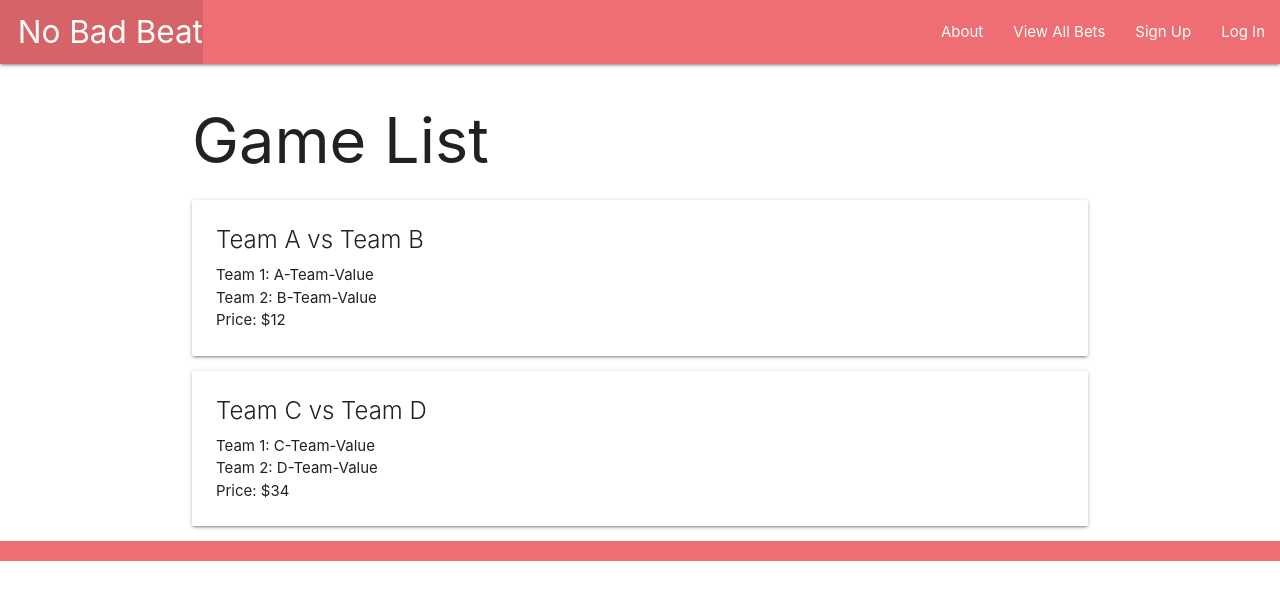
After one commit to Codybones101/no_bad_beat, a Django app: page /bets/ in a window 1280 px wide. The commit adds this page. Shown: the top 600 px of the page. Run offline with Django 4.2, Linux system fonts and the light colour scheme.

Commit message:
bets_index made

```diff
--- a/main_app/templates/base.html
+++ b/main_app/templates/base.html
@@ -21,8 +21,10 @@
         </ul>
         <ul class="right">
           <li><a href="/about">About</a></li>
+          <li><a href="/bets">View All Bets</a></li>
           {% if user.is_authenticated %}
           <li><a href="{% url 'logout' %}">Log Out</a></li>
+          <li><a href="/user">'User'=no paths yet</a></li>
           {% else %}
           <li><a href="{% url 'signup' %}">Sign Up</a></li>
           <li><a href="{% url 'login' %}">Log In</a></li>
--- /dev/null
+++ b/main_app/templates/bets/index.html
@@ -0,0 +1,17 @@
+{% extends 'base.html' %}
+
+{% block content %}
+<h1>Game List</h1>
+
+{% for bet in bets%}
+<div class="card">
+    <div class="card-content">
+        <span class="card-title">{{ bet.title }}</span>
+        <p>Team 1: {{ bet.team1 }}</p>
+        <p>Team 2: {{ bet.team2 }}</p>
+        <p>Price: ${{ bet.price }}</p>
+    </div>
+</div>
+{% endfor %}
+
+{% endblock %}
--- a/main_app/templates/home.html
+++ b/main_app/templates/home.html
@@ -1,3 +1,6 @@
 {% extends 'base.html' %} {% block content %}
-<body></body>
+
+<body>
+
+</body>
 {% endblock %}
--- a/main_app/urls.py
+++ b/main_app/urls.py
@@ -4,7 +4,6 @@ from . import views
 urlpatterns = [
     path('', views.home, name='home'),
     path('about/', views.about, name='about'),
-
-
+    path('bets/', views.bets_index, name="bets_index"),
     path('accounts/signup/', views.signup, name='signup'),
 ]
--- a/main_app/views.py
+++ b/main_app/views.py
@@ -9,6 +9,15 @@ Now we can simply “decorate” any view function that requires a user to be lo
 
 @login_required
 '''
+
+bets = [
+    {'title': 'Team A vs Team B',
+        'team1': "A-Team-Value", 'team2': 'B-Team-Value', 'price': 12
+     },
+    {'title': 'Team C vs Team D',
+        'team1': "C-Team-Value", 'team2': 'D-Team-Value', 'price': 34
+     },
+]
 
 
 def home(request):
@@ -39,3 +48,9 @@ def signup(request):
     form = UserCreationForm()
     context = {'form': form, 'error_message': error_message}
     return render(request, 'registration/signup.html', context)
+
+
+def bets_index(request):
+    return render(request, 'bets/index.html', {
+        'bets': bets
+    })
```
Also changed, not shown: db.sqlite3.
